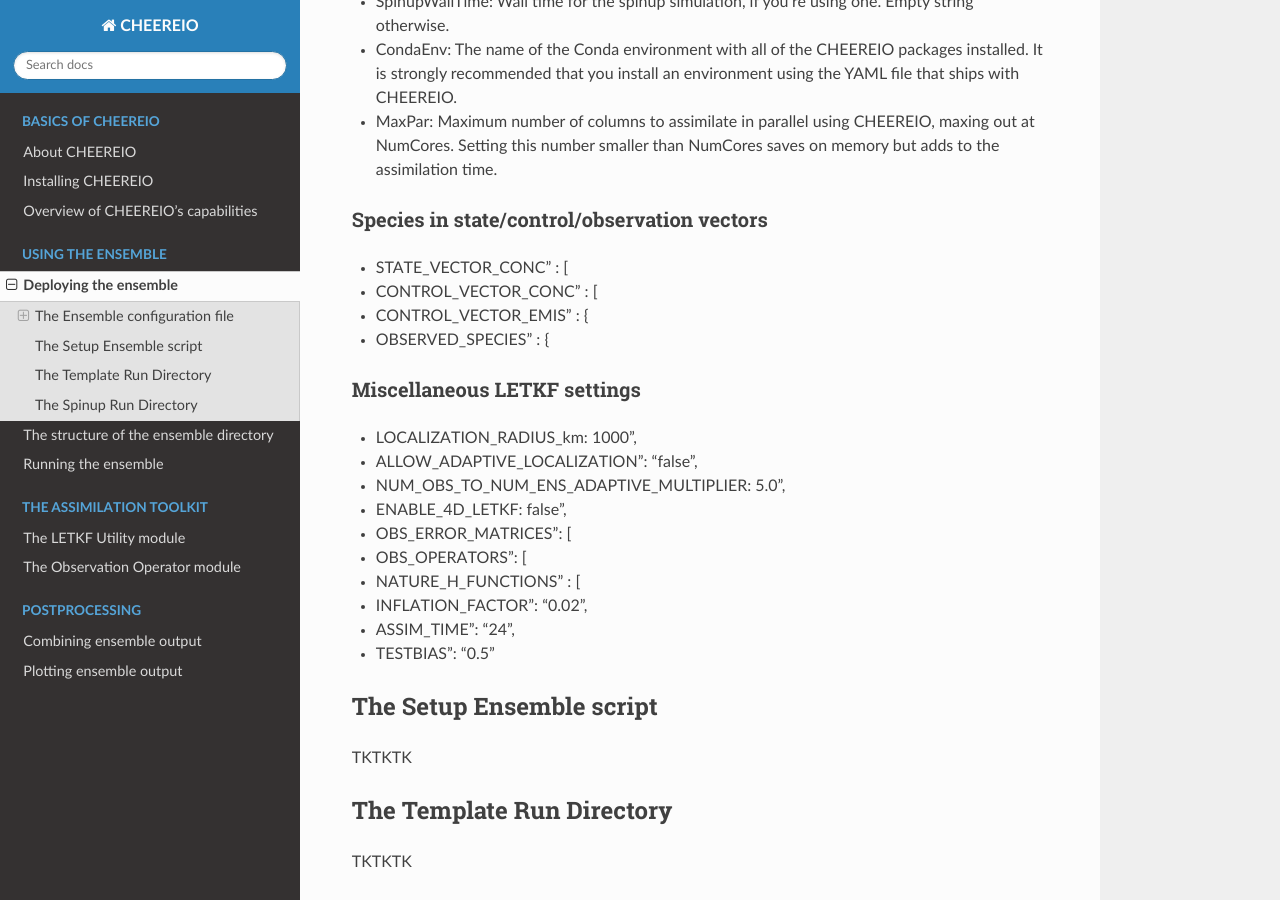
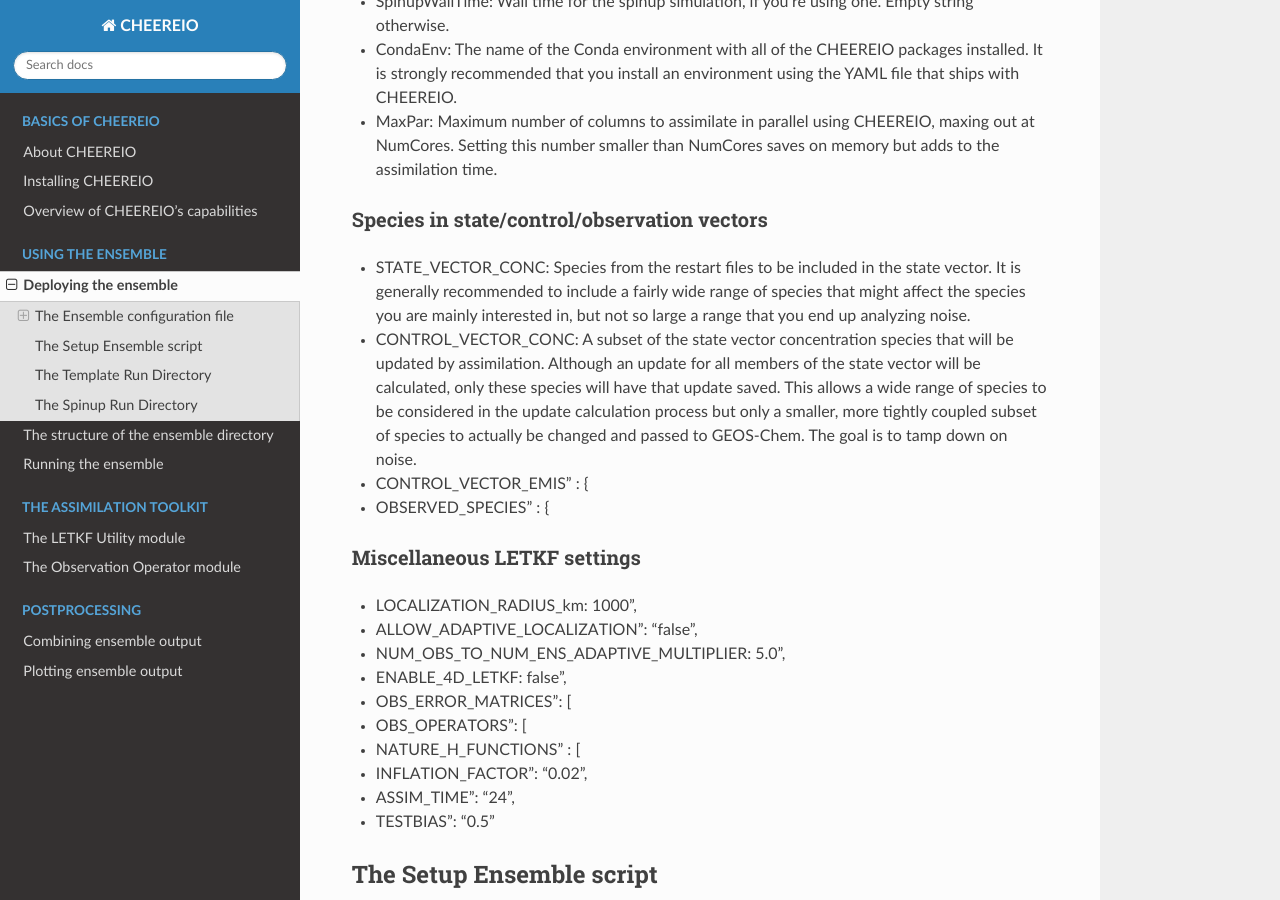
Before and after one commit to drewpendergrass/CHEEREIO, a Sphinx documentation site: the page built from docs/Deploying-the-ensemble.rst, in a window 1280 px wide and 900 px high, scrolled down 3666 px. Built offline with Sphinx 7.4.7 and the Read the Docs theme 2.0.0, drawn with Linux system fonts in a browser that asks for light colours.

Commit message:
docs update

```diff
--- a/docs/Deploying-the-ensemble.rst
+++ b/docs/Deploying-the-ensemble.rst
@@ -111,8 +111,8 @@
 Species in state/control/observation vectors
 ~~~~~~~~~~~~~
 
-* STATE_VECTOR_CONC" : [
-* CONTROL_VECTOR_CONC" : [
+* STATE_VECTOR_CONC: Species from the restart files to be included in the state vector. It is generally recommended to include a fairly wide range of species that might affect the species you are mainly interested in, but not so large a range that you end up analyzing noise.
+* CONTROL_VECTOR_CONC: A subset of the state vector concentration species that will be updated by assimilation. Although an update for all members of the state vector will be calculated, only these species will have that update saved. This allows a wide range of species to be considered in the update calculation process but only a smaller, more tightly coupled subset of species to actually be changed and passed to GEOS-Chem. The goal is to tamp down on noise.
 * CONTROL_VECTOR_EMIS" : {
 * OBSERVED_SPECIES" : {
 
```
